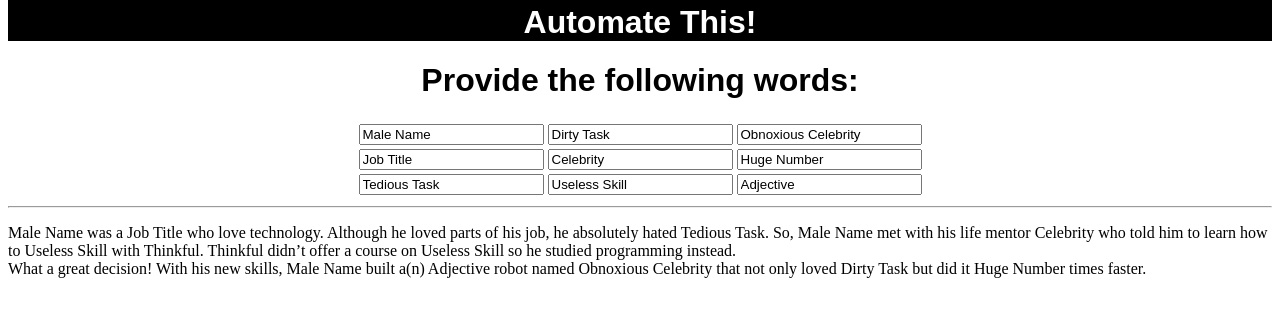
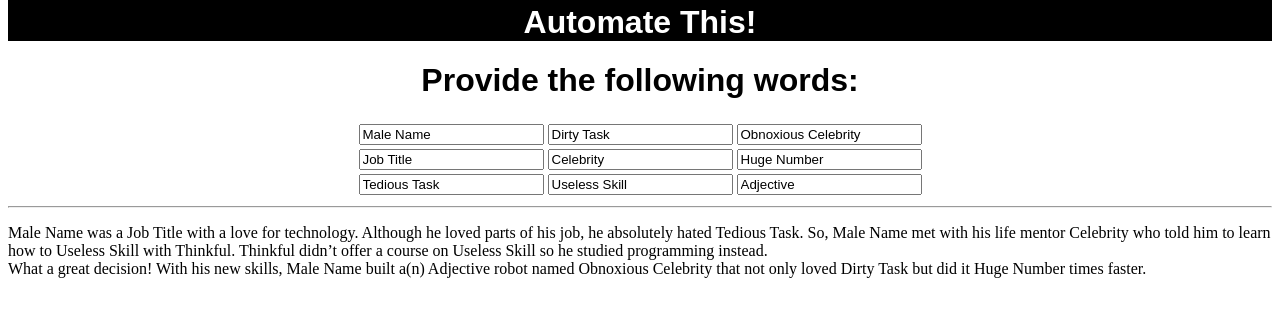
Before and after one commit to a-minor-threat/madlibs, a plain HTML site: page index.html in a window 1280 px wide. Shown: the part 172-488 px from the top of the page. Drawn offline with nearby package versions, Linux system fonts and the light colour scheme.

Commit message:
updated text

```diff
--- a/index.html
+++ b/index.html
@@ -67,7 +67,7 @@
   <hr>
   <div id="mad-lib">
     <p>
-      {{ MaleName }} was a {{ JobTitle }} who love technology. Although he loved parts of his job, he absolutely hated {{ TediousTask }}. So, {{ MaleName }} met with his life mentor {{ Celebrity }} who told him to learn how to {{ UselessSkill }} with Thinkful.
+      {{ MaleName }} was a {{ JobTitle }} with a love for technology. Although he loved parts of his job, he absolutely hated {{ TediousTask }}. So, {{ MaleName }} met with his life mentor {{ Celebrity }} who told him to learn how to {{ UselessSkill }} with Thinkful.
       Thinkful didn’t offer a course on {{ UselessSkill }} so he studied programming instead.
       <br> What a great decision! With his new skills, {{ MaleName }} built a(n) {{ Adjective }} robot named {{ OC }} that not only loved {{ DirtyTask }} but did it {{ HN }} times faster.
     </p>
```
